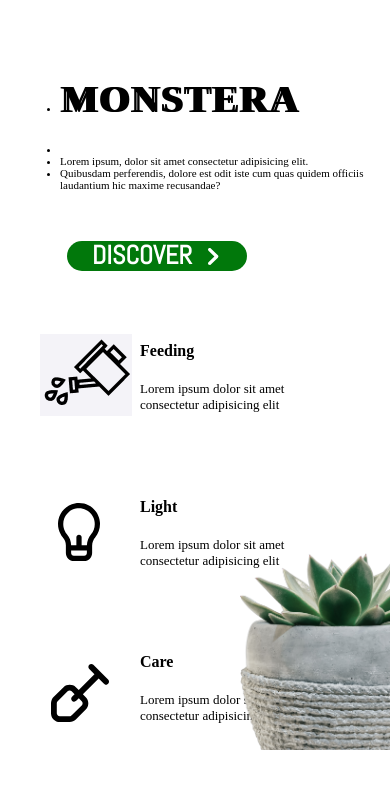
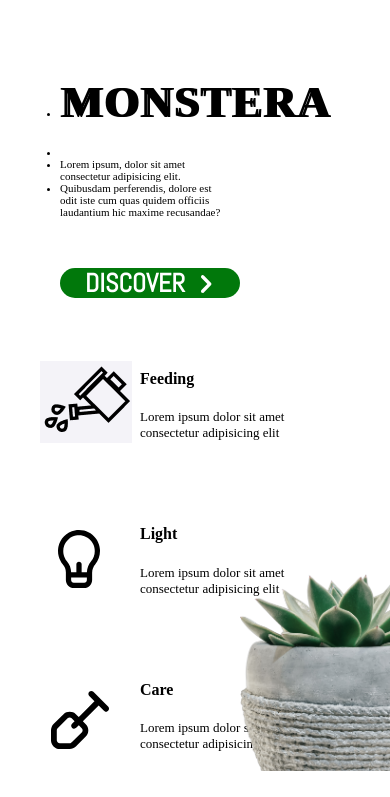
Before and after one commit to RenusreeMadhavarapu/Plant-Home-Page, a website: page index.html in a window 390 px wide. Shown: the part 47-844 px from the top of the page. Drawn offline with Linux system fonts and the light colour scheme; a web font is replaced by a local one.

Commit message:
four commit

```diff
--- a/style.css
+++ b/style.css
@@ -325,13 +325,14 @@ width:70px;
 
 
     #monstera{
-        font-size:350%;
+        font-size:400%;
 
     }
 
     #midWholePart11>div>ul>li{
 
         font-size:11px;
+        width:50%;
     }
 
 
@@ -339,4 +340,11 @@ width:70px;
         width:80px;
     }
 
+    #midWholePart12{
+
+
+        margin-left:40px;
+
+        }
+
 }
```
